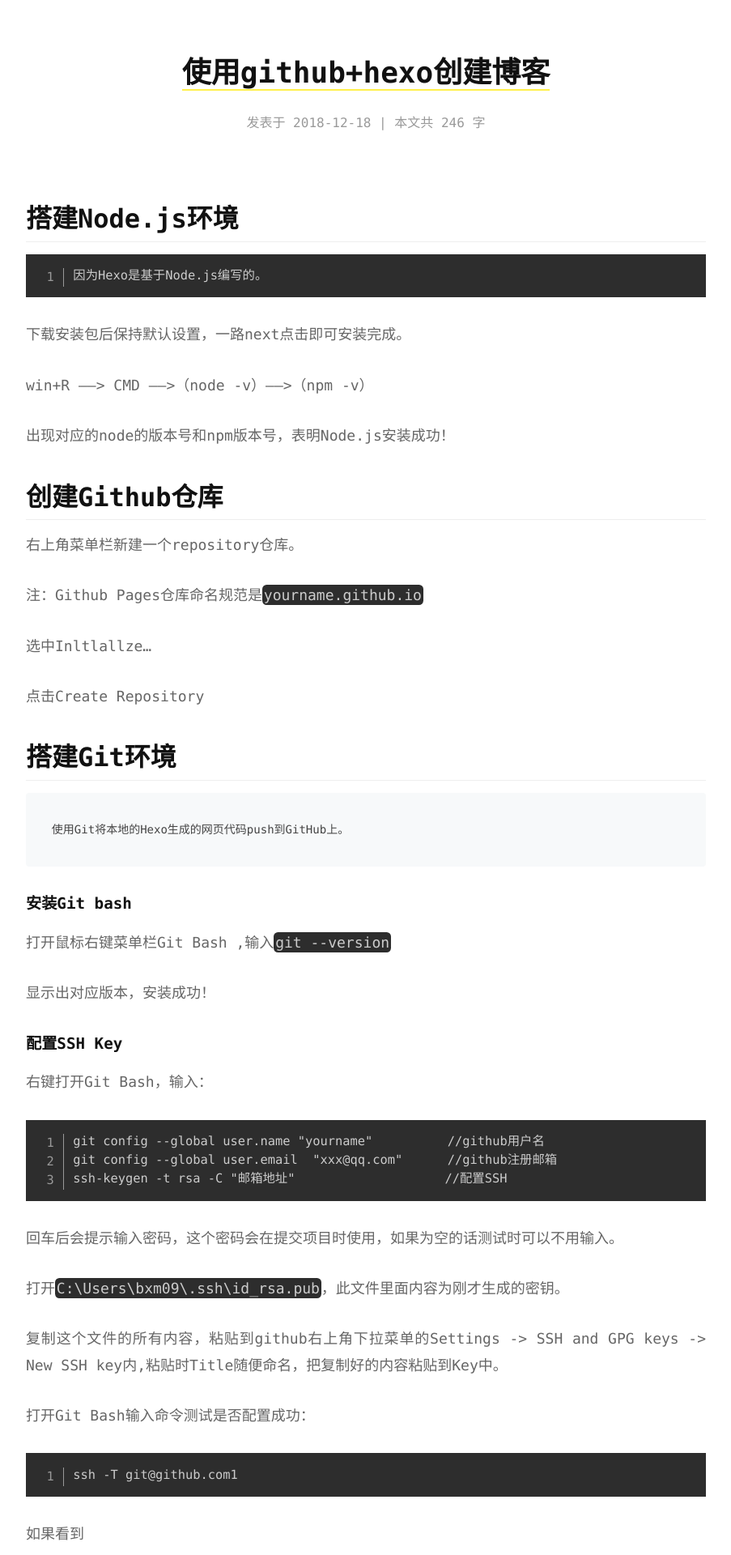
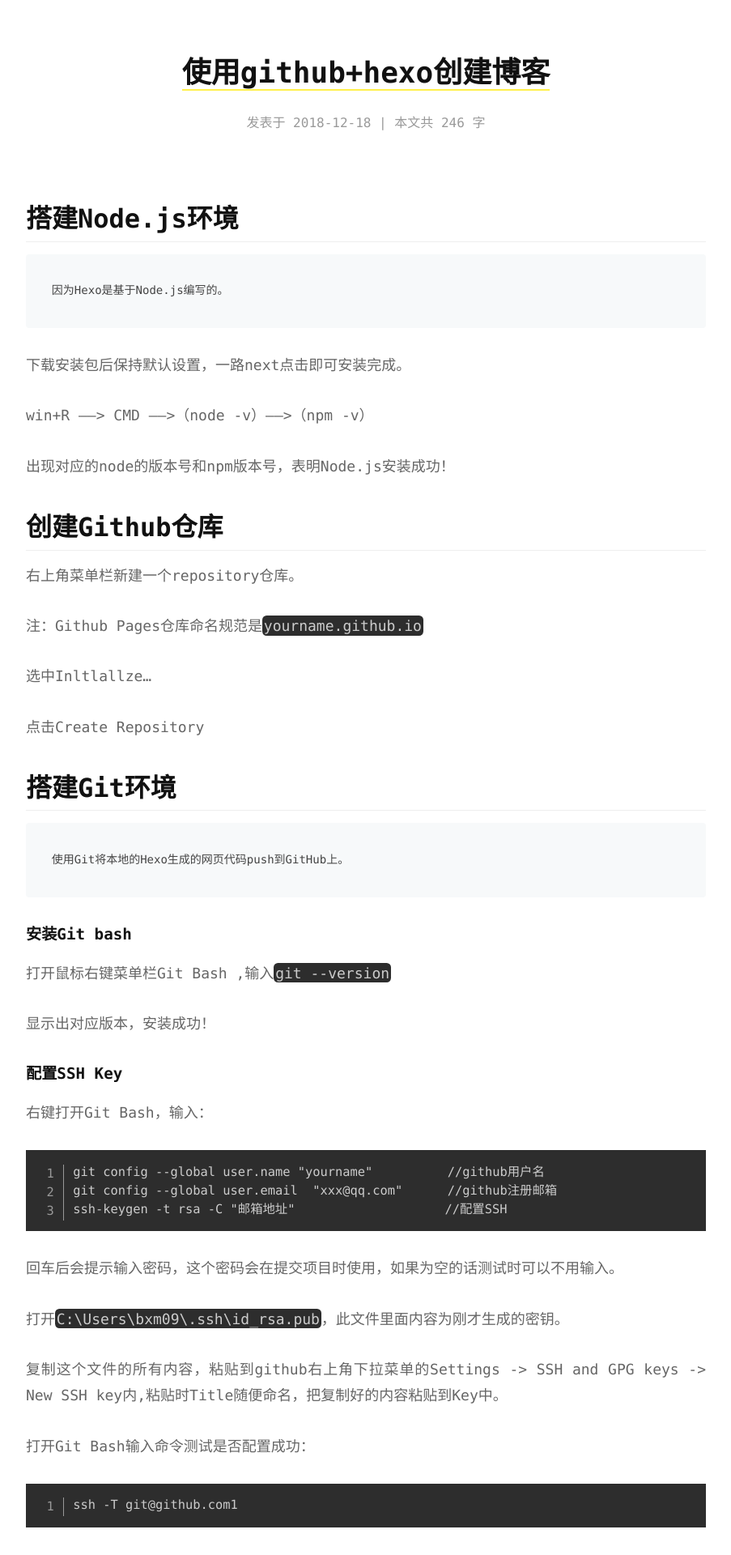
Before and after one commit to HildaHt/HildaHt.github.io, a Jekyll site: the page built from _posts/2018-12-18-test-for-it.md, in a window 1280 px wide. Shown: the top 1920 px of the page at 81% size, without its empty margins (188-1091 px from the left). Built offline with Jekyll 4.4.1, drawn with Linux system fonts in a browser that asks for light colours; comment, search, counter and statistics services are not loaded.

Commit message:
replace
+1

````diff
--- a/_posts/2018-12-18-test-for-it.md
+++ b/_posts/2018-12-18-test-for-it.md
@@ -8,9 +8,11 @@
 
 ## 搭建Node.js环境
 
-```
-因为Hexo是基于Node.js编写的。
-```
+<pre class="highlight">
+  <code>
+  因为Hexo是基于Node.js编写的。
+  </code>
+</pre>
 
 下载安装包后保持默认设置，一路next点击即可安装完成。
 
````
